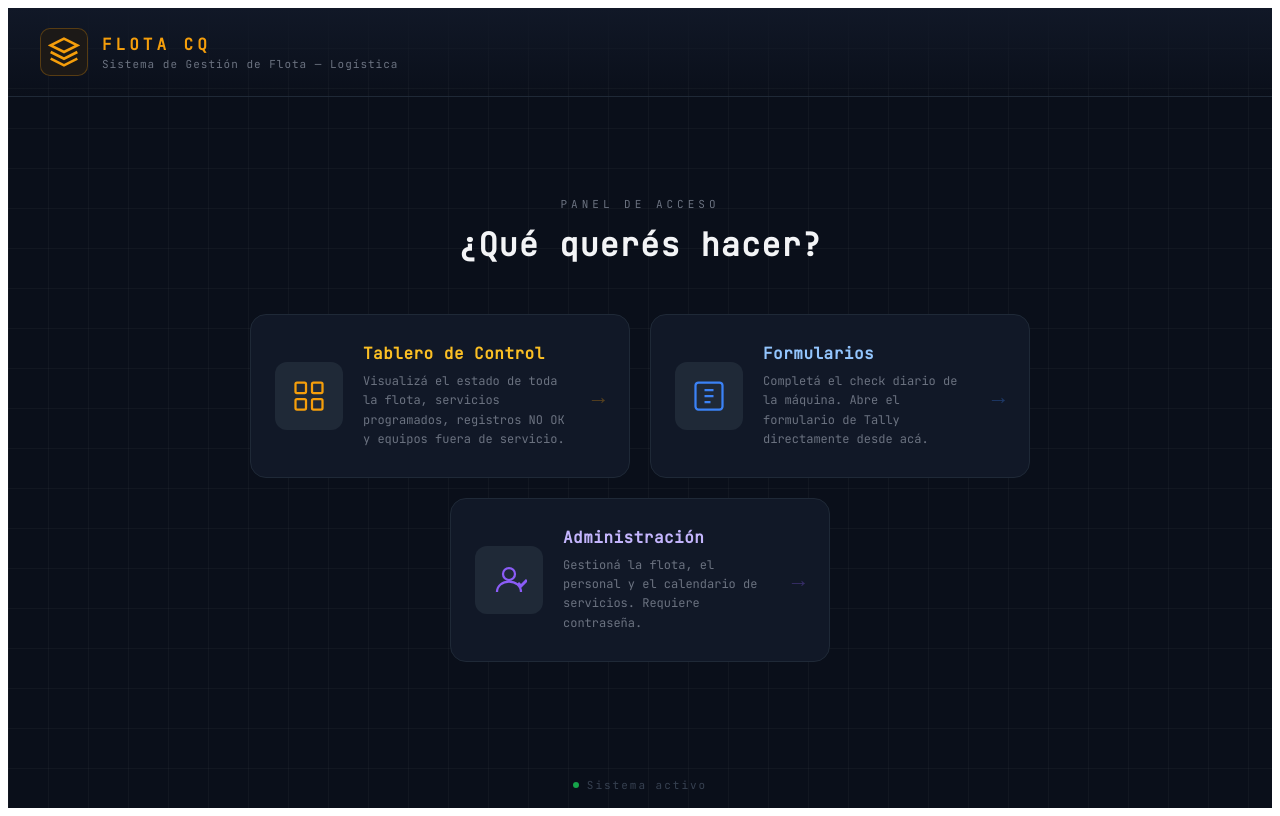
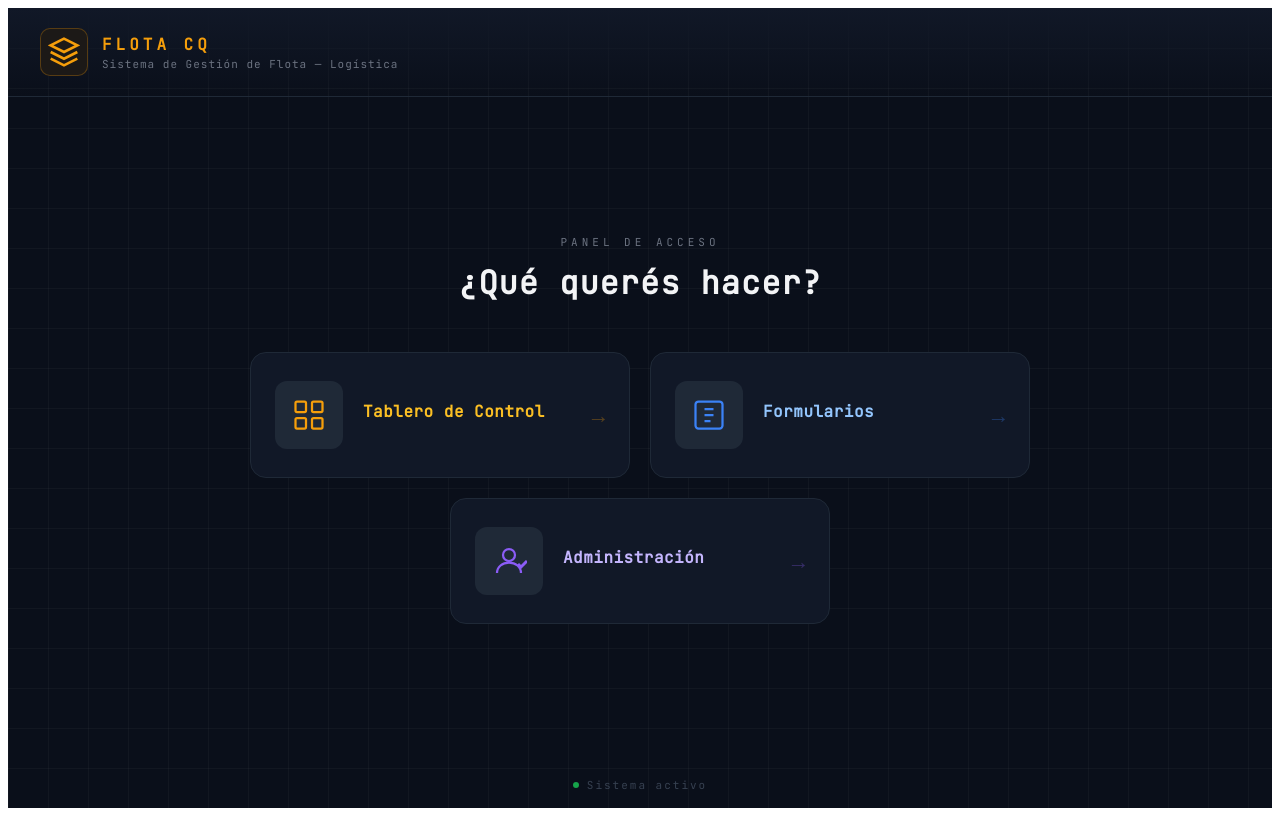
Before and after one commit to Lautaro1418/Flota-AE-CQ, a React (Vite) app: page / in a window 1280 px wide. Built offline with nearby package versions, Linux system fonts and the light colour scheme; no server answers.

Commit message:
Update LandingPage.jsx

```diff
--- a/src/LandingPage.jsx
+++ b/src/LandingPage.jsx
@@ -55,9 +55,6 @@ export default function LandingPage({ onEnterDashboard, onEnterForms, onEnterAdm
             </div>
             <div style={s.cardContent}>
               <div style={s.cardTitle}>Tablero de Control</div>
-              <div style={s.cardDesc}>
-                Visualizá el estado de toda la flota, servicios programados, registros NO OK y equipos fuera de servicio.
-              </div>
             </div>
             <div style={{ ...s.cardArrow, opacity: hoveredCard === "dashboard" ? 1 : 0.3 }}>
               →
@@ -83,9 +80,6 @@ export default function LandingPage({ onEnterDashboard, onEnterForms, onEnterAdm
             </div>
             <div style={s.cardContent}>
               <div style={{ ...s.cardTitle, color: "#93c5fd" }}>Formularios</div>
-              <div style={s.cardDesc}>
-                Completá el check diario de la máquina. Abre el formulario de Tally directamente desde acá.
-              </div>
             </div>
             <div style={{ ...s.cardArrow, color: "#3b82f6", opacity: hoveredCard === "forms" ? 1 : 0.3 }}>
               →
@@ -112,9 +106,6 @@ export default function LandingPage({ onEnterDashboard, onEnterForms, onEnterAdm
             </div>
             <div style={s.cardContent}>
               <div style={{ ...s.cardTitle, color: "#c4b5fd" }}>Administración</div>
-              <div style={s.cardDesc}>
-                Gestioná la flota, el personal y el calendario de servicios. Requiere contraseña.
-              </div>
             </div>
             <div style={{ ...s.cardArrow, color: "#8b5cf6", opacity: hoveredCard === "admin" ? 1 : 0.3 }}>
               →
```
